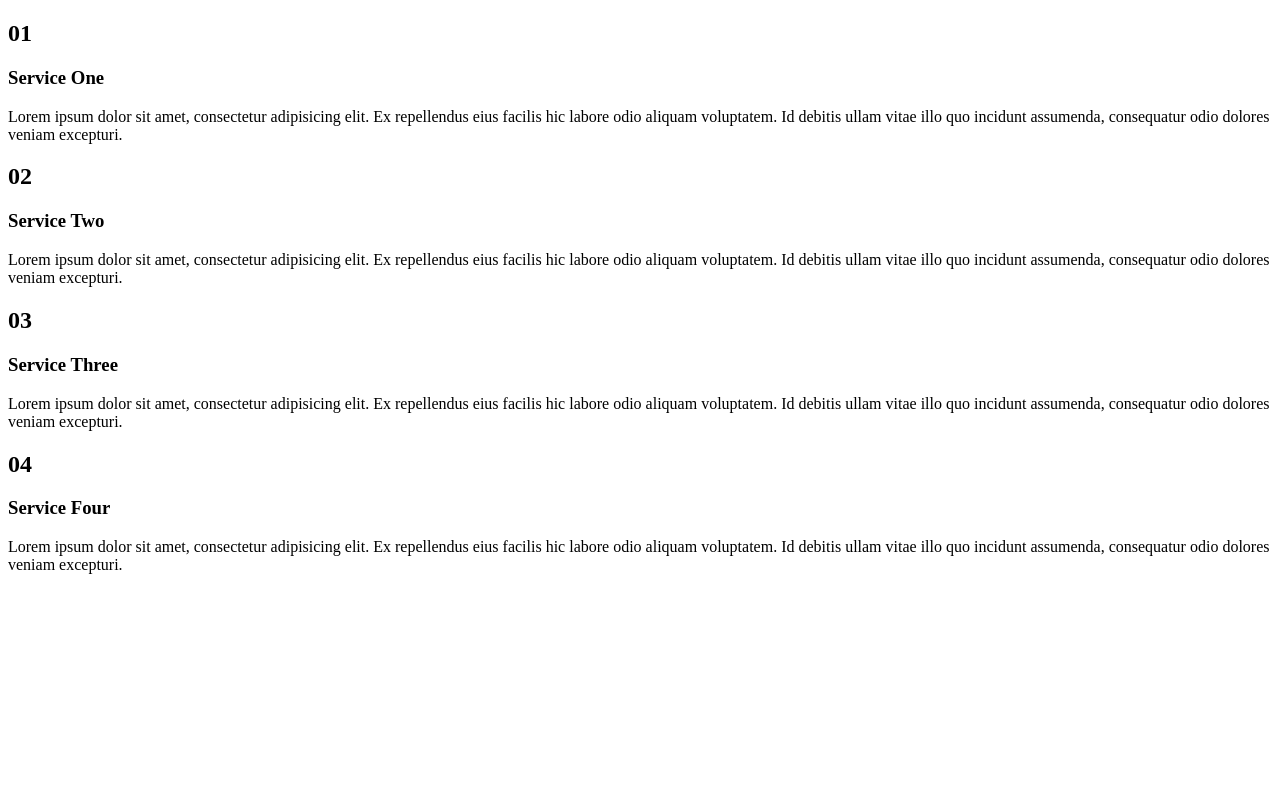
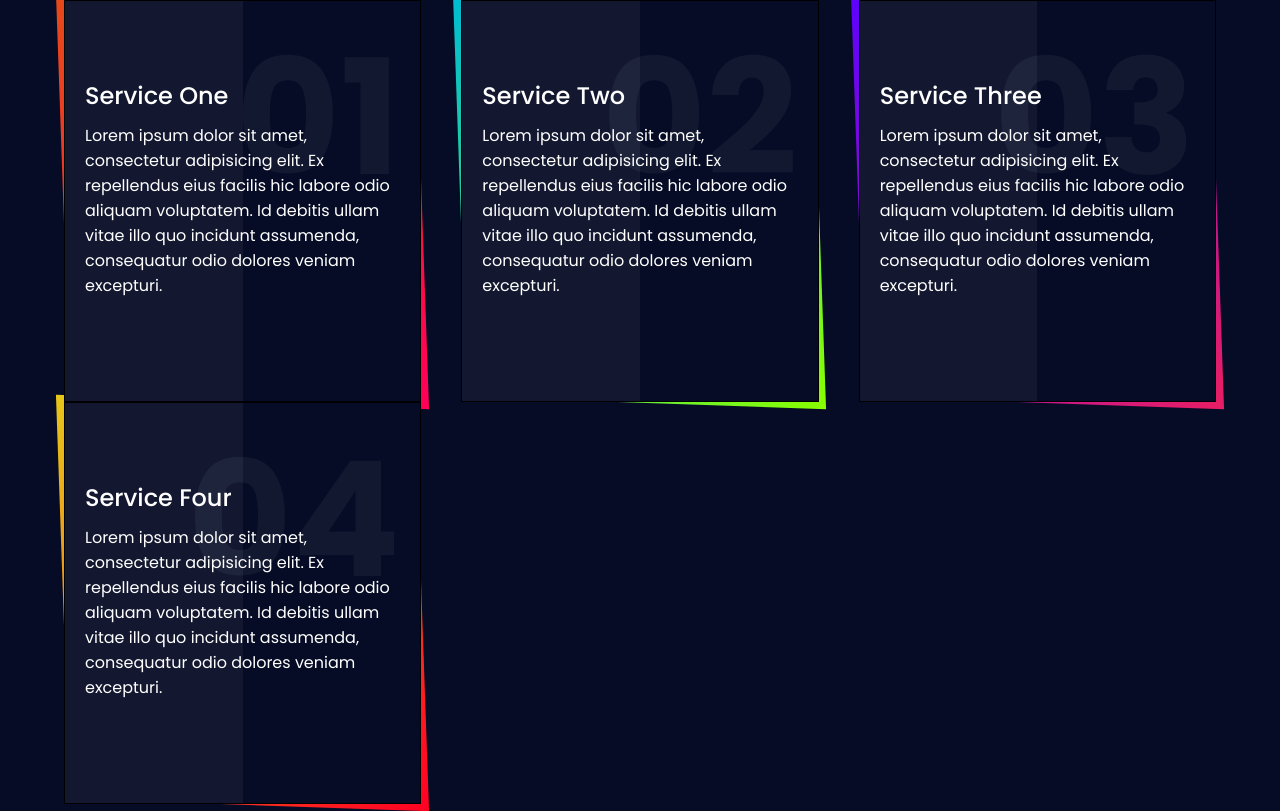
Before and after one commit to mr-cerebro/floating-box, a plain HTML site: page index.html in a window 1280 px wide. Drawn offline with Linux system fonts and the light colour scheme.

Commit message:
Atualizar o index.html e adicionar o style.css ao projeto

```diff
--- a/assets/css/style.css
+++ b/assets/css/style.css
@@ -0,0 +1,130 @@
+@import url('https://fonts.googleapis.com/css2?family=Poppins:wght@100;200;300;400;500;600;700;800;900&display=swap');
+
+body {
+    margin: 0;
+    padding: 0;
+    display: flex;
+    justify-content: center;
+    align-items: center;
+    min-height: 100vh;
+    background: #060c25;
+    font-family: 'poppins', sans-serif;
+}
+
+.container {
+    position: relative;
+    width: 90%;
+    display: grid;
+    grid-template-columns: repeat(auto-fill, minmax(260px, 1fr));
+    grid-template-rows: auto;
+    grid-gap: 0 40px;
+}
+
+.container .box:nth-child(1)::before{
+    background: linear-gradient(315deg, #ff0057, #e64a19);
+}
+
+.container .box:nth-child(2)::before{
+    background: linear-gradient(315deg, #89ff00, #00bcd4);
+}
+
+.container .box:nth-child(3)::before{
+    background: linear-gradient(315deg, #e91e63, #5d02ff);
+}
+
+.container .box:nth-child(4)::before{
+    background: linear-gradient(315deg, #ff0022, #e6c719);
+}
+
+.container .box::before {
+    content: "";
+    position: absolute;
+    top: -2px;
+    left: -2px;
+    right: -2px;
+    bottom: -2px;
+    background: #fff;
+    z-index: -1;
+    transform: skew(2deg, 2deg);
+}
+
+.container .box::after {
+    content: "";
+    position: absolute;
+    top: 0;
+    left: 0;
+    width: 50%;
+    height: 100%;
+    background: rgba(255, 255, 255, .05);
+    pointer-events: none;
+}
+
+.container .box {
+    position: relative;
+    height: 400px;
+    background: #060c25;
+    display: flex;
+    justify-content: center;
+    align-items: center;
+    border: 1px solid #000;
+}
+
+.content {
+    position: relative;
+    padding: 20px;
+    transform: translateY(20px);
+}
+
+.content h2 {
+    position: absolute;
+    top: -60px;
+    right: 20px;
+    margin: 0;
+    padding: 0;
+    font-size: 10em;
+    color: rgba(255, 255, 255, .05);
+    transition: .5s;
+}
+
+.box:hover .content h2 {
+    top: -140px;
+}
+
+.box .content h3 {
+    margin: 0 0 10px;
+    padding: 0;
+    font-size: 24px;
+    font-weight: 500;
+    color: #fff;
+}
+
+.box .content p {
+    margin: 0;
+    padding: 0;
+    color: #fff;
+    font-size: 16px;
+}
+
+.box .content a {
+    position: relative;
+    margin: 20px 0 0;
+    padding: 10px 20px;
+    border: 1px solid #fff;
+    display: inline-block;
+    color: #fff;
+    text-decoration: none;
+    transform: translateY(-40px);
+    opacity: 0;
+    visibility: hidden;
+}
+
+.box:hover .content a {
+    transform: translateY(0);
+    opacity: 1;
+    visibility: visible;
+}
+
+.box .content a:hover {
+    color: #000;
+    background: #fff;
+}
--- a/index.html
+++ b/index.html
@@ -4,7 +4,8 @@
     <meta charset="UTF-8">
     <meta http-equiv="X-UA-Compatible" content="IE=edge">
     <meta name="viewport" content="width=device-width, initial-scale=1.0">
-    <title>Caixa Flutuante</title>
+    <title>Floating Box</title>
+    <link rel="stylesheet" href="assets/css/style.css">
 </head>
 <body>
     <div class="container">
@@ -13,6 +14,7 @@
                 <h2>01</h2>
                 <h3>Service One</h3>
                 <p>Lorem ipsum dolor sit amet, consectetur adipisicing elit. Ex repellendus eius facilis hic labore odio aliquam voluptatem. Id debitis ullam vitae illo quo incidunt assumenda, consequatur odio dolores veniam excepturi.</p>
+                <a href="#">more information</a>
             </div>
         </div>
         <div class="box">
@@ -20,6 +22,7 @@
                 <h2>02</h2>
                 <h3>Service Two</h3>
                 <p>Lorem ipsum dolor sit amet, consectetur adipisicing elit. Ex repellendus eius facilis hic labore odio aliquam voluptatem. Id debitis ullam vitae illo quo incidunt assumenda, consequatur odio dolores veniam excepturi.</p>
+                <a href="#">more information</a>
             </div>
         </div>
         <div class="box">
@@ -27,6 +30,7 @@
                 <h2>03</h2>
                 <h3>Service Three</h3>
                 <p>Lorem ipsum dolor sit amet, consectetur adipisicing elit. Ex repellendus eius facilis hic labore odio aliquam voluptatem. Id debitis ullam vitae illo quo incidunt assumenda, consequatur odio dolores veniam excepturi.</p>
+                <a href="#">more information</a>
             </div>
         </div>
         <div class="box">
@@ -34,6 +38,7 @@
                 <h2>04</h2>
                 <h3>Service Four</h3>
                 <p>Lorem ipsum dolor sit amet, consectetur adipisicing elit. Ex repellendus eius facilis hic labore odio aliquam voluptatem. Id debitis ullam vitae illo quo incidunt assumenda, consequatur odio dolores veniam excepturi.</p>
+                <a href="#">more information</a>
             </div>
         </div>
     </div>
```
